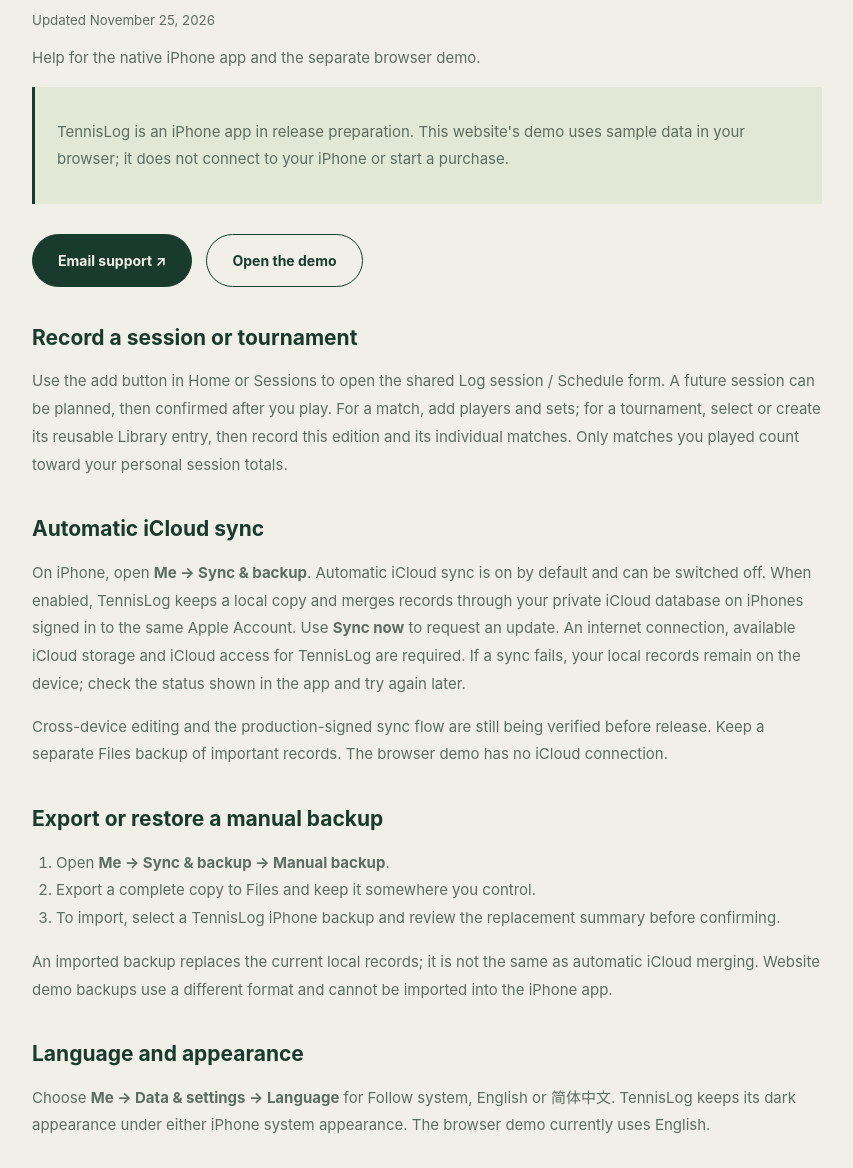
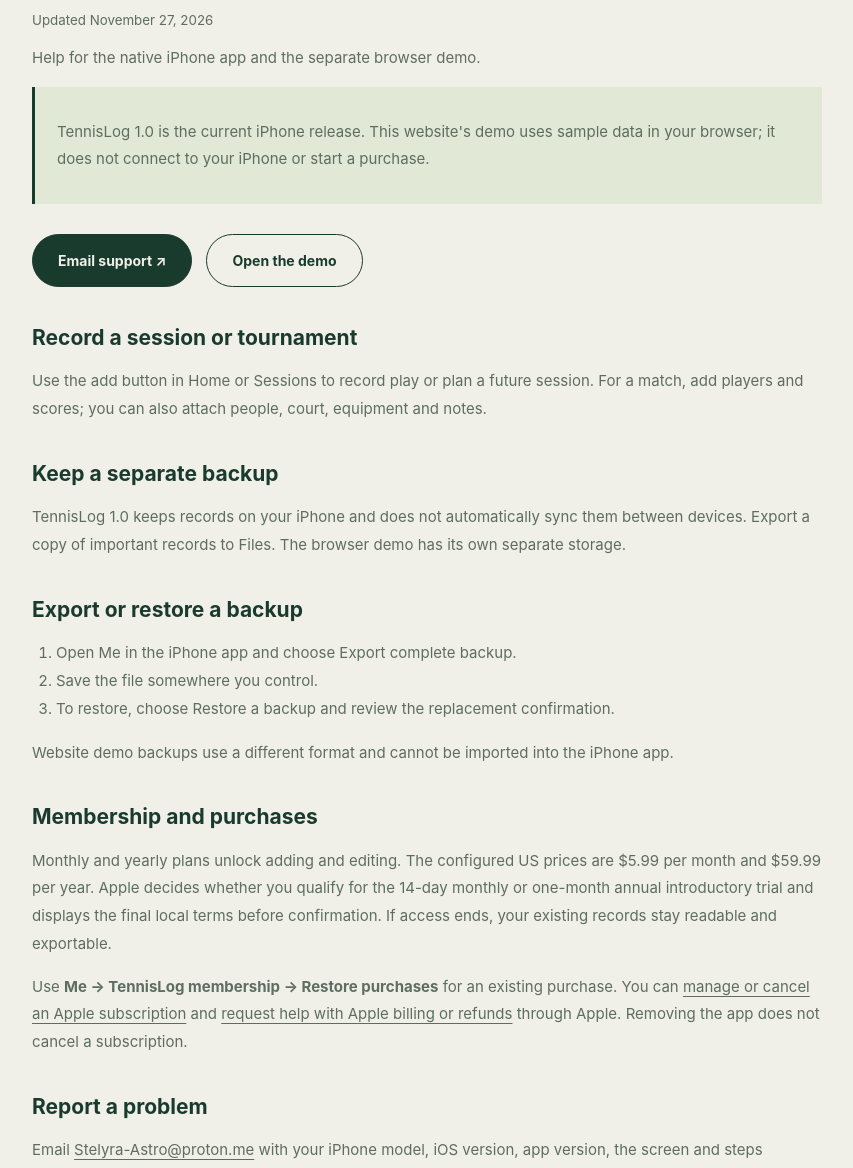
Before and after one commit to Stelyra-Astro/tennislog-site, a plain HTML site: page support/index.html in a window 1280 px wide. Shown: the part 270-1438 px from the top of the page, without its empty margins (213-1066 px from the left). Drawn offline with Linux system fonts and the light colour scheme.

Commit message:
Describe current 1.0 app on public pages

```diff
--- a/support/index.html
+++ b/support/index.html
@@ -5,7 +5,7 @@
   <meta name="viewport" content="width=device-width,initial-scale=1">
   <meta name="color-scheme" content="light">
   <title>Help & support — TennisLog</title>
-  <meta name="description" content="Help for TennisLog iPhone, iCloud sync, subscriptions and the browser demo.">
+  <meta name="description" content="Help for TennisLog 1.0, backups, subscriptions and the browser demo.">
   <link rel="stylesheet" href="../style.css">
   <link rel="icon" href="../icon.svg" type="image/svg+xml">
 </head>
@@ -22,28 +22,25 @@
     <main class="legal" id="main">
       <span class="eyebrow">TennisLog / Help & support</span>
       <h1>Help & support</h1>
-      <small>Updated November 25, 2026</small>
+      <small>Updated November 27, 2026</small>
 
 <p class="lead">Help for the native iPhone app and the separate browser demo.</p>
-<div class="callout"><p>TennisLog is an iPhone app in release preparation. This website's demo uses sample data in your browser; it does not connect to your iPhone or start a purchase.</p></div>
+<div class="callout"><p>TennisLog 1.0 is the current iPhone release. This website's demo uses sample data in your browser; it does not connect to your iPhone or start a purchase.</p></div>
 <div class="support-links"><a class="btn" href="mailto:Stelyra-Astro@proton.me">Email support ↗</a><a class="btn ghost" href="../#try">Open the demo</a></div>
 <h2>Record a session or tournament</h2>
-<p>Use the add button in Home or Sessions to open the shared Log session / Schedule form. A future session can be planned, then confirmed after you play. For a match, add players and sets; for a tournament, select or create its reusable Library entry, then record this edition and its individual matches. Only matches you played count toward your personal session totals.</p>
-<h2>Automatic iCloud sync</h2>
-<p>On iPhone, open <strong>Me → Sync &amp; backup</strong>. Automatic iCloud sync is on by default and can be switched off. When enabled, TennisLog keeps a local copy and merges records through your private iCloud database on iPhones signed in to the same Apple Account. Use <strong>Sync now</strong> to request an update. An internet connection, available iCloud storage and iCloud access for TennisLog are required. If a sync fails, your local records remain on the device; check the status shown in the app and try again later.</p>
-<p>Cross-device editing and the production-signed sync flow are still being verified before release. Keep a separate Files backup of important records. The browser demo has no iCloud connection.</p>
-<h2>Export or restore a manual backup</h2>
-<ol><li>Open <strong>Me → Sync &amp; backup → Manual backup</strong>.</li><li>Export a complete copy to Files and keep it somewhere you control.</li><li>To import, select a TennisLog iPhone backup and review the replacement summary before confirming.</li></ol>
-<p>An imported backup replaces the current local records; it is not the same as automatic iCloud merging. Website demo backups use a different format and cannot be imported into the iPhone app.</p>
-<h2>Language and appearance</h2>
-<p>Choose <strong>Me → Data &amp; settings → Language</strong> for Follow system, English or 简体中文. TennisLog keeps its dark appearance under either iPhone system appearance. The browser demo currently uses English.</p>
+<p>Use the add button in Home or Sessions to record play or plan a future session. For a match, add players and scores; you can also attach people, court, equipment and notes.</p>
+<h2>Keep a separate backup</h2>
+<p>TennisLog 1.0 keeps records on your iPhone and does not automatically sync them between devices. Export a copy of important records to Files. The browser demo has its own separate storage.</p>
+<h2>Export or restore a backup</h2>
+<ol><li>Open Me in the iPhone app and choose Export complete backup.</li><li>Save the file somewhere you control.</li><li>To restore, choose Restore a backup and review the replacement confirmation.</li></ol>
+<p>Website demo backups use a different format and cannot be imported into the iPhone app.</p>
 <h2>Membership and purchases</h2>
 <p>Monthly and yearly plans unlock adding and editing. The configured US prices are $5.99 per month and $59.99 per year. Apple decides whether you qualify for the 14-day monthly or one-month annual introductory trial and displays the final local terms before confirmation. If access ends, your existing records stay readable and exportable.</p>
 <p>Use <strong>Me → TennisLog membership → Restore purchases</strong> for an existing purchase. You can <a href="https://apps.apple.com/account/subscriptions">manage or cancel an Apple subscription</a> and <a href="https://reportaproblem.apple.com/">request help with Apple billing or refunds</a> through Apple. Removing the app does not cancel a subscription.</p>
 <h2>Report a problem</h2>
 <p>Email <a href="mailto:Stelyra-Astro@proton.me">Stelyra-Astro@proton.me</a> with your iPhone model, iOS version, app version, the screen and steps involved, and any error text. A screenshot with private information removed can help. Do not send passwords, payment details or a full backup unless we agree it is needed.</p>
 <h2>Reset the website demo</h2>
-<p>Use Reset demo on the marketing page or in the demo's Me screen. This clears only this site's browser data. It does not affect iPhone records, iCloud records or a subscription.</p>
+<p>Use Reset demo on the marketing page or in the demo's Me screen. This clears only this site's browser data. It does not affect iPhone records, exported backups or a subscription.</p>
 
     </main>
     <footer class="footer">
```
Also changed, not shown: index.html (+4 -4 lines), privacy/index.html (+7 -7 lines), terms/index.html (+5 -5 lines).
